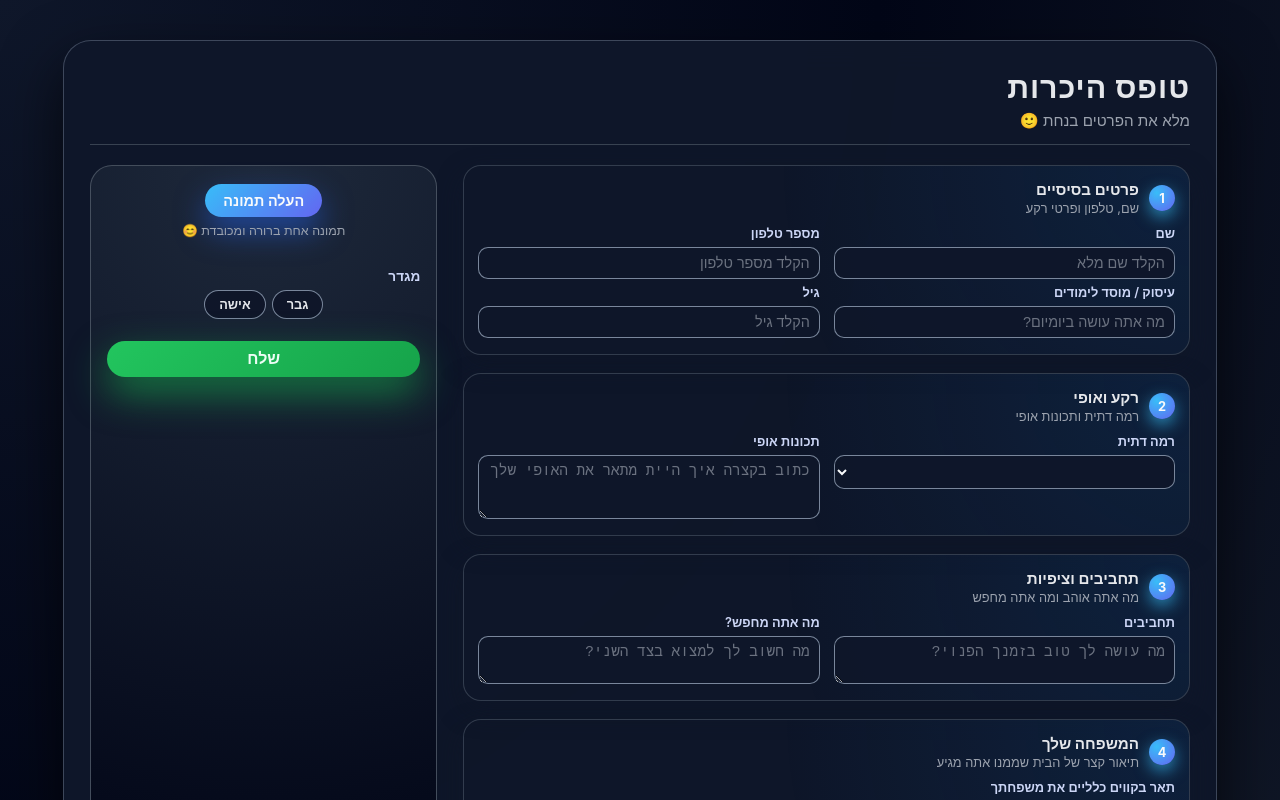
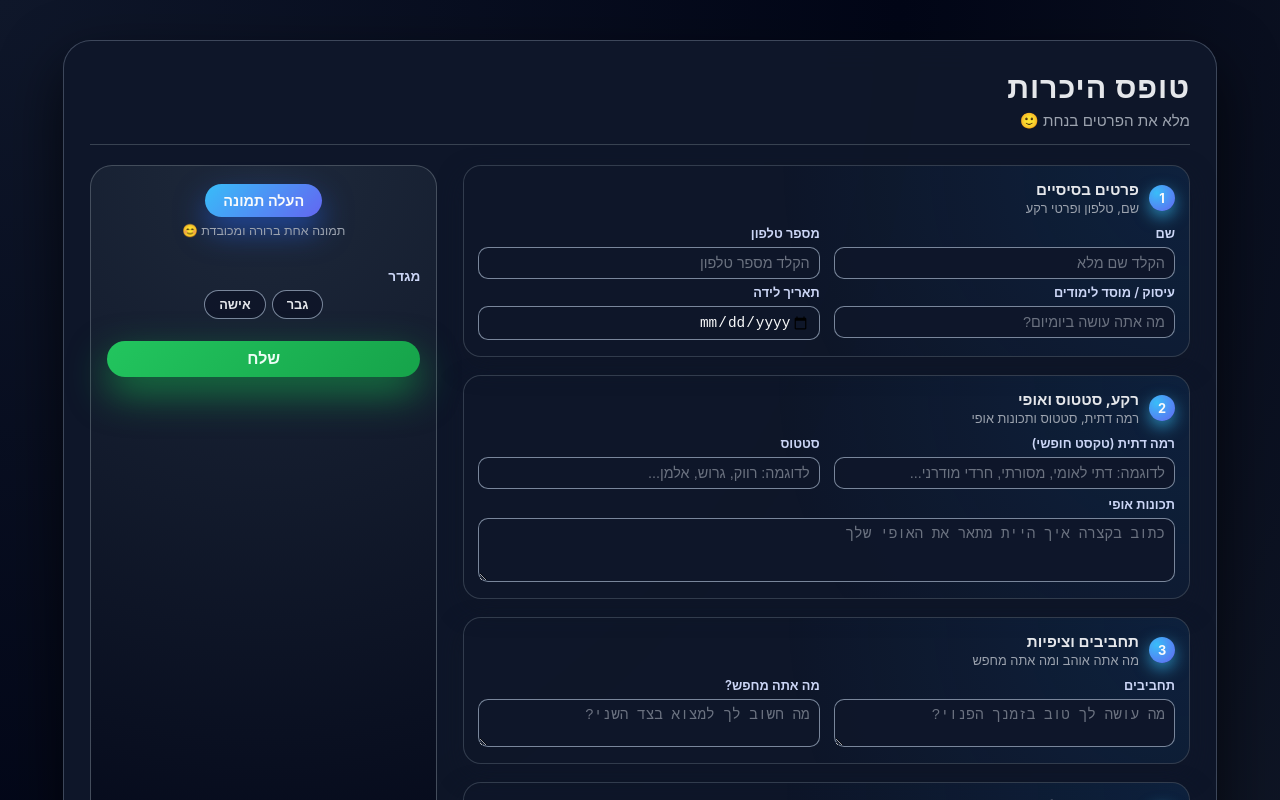
Before and after one commit to shilo123/server_ravakim, a Vue app: page / in a window 1280 px wide. Shown: the top 800 px of the page. Built offline with nearby package versions, Linux system fonts and the light colour scheme.

Commit message:
fix heroku oy settgs

```diff
--- a/src/components/Admin/Elements/DropdownComp.vue
+++ b/src/components/Admin/Elements/DropdownComp.vue
@@ -67,9 +67,9 @@ export default {
       if (typeof val === "string" && val === "Shiduh") {
         router.push(`/${val}`);
       } else if (val === "Delete") {
-        store.commit("UpdateState", true);
+        store.commit("UpdateState", { Delete: true });
       } else if (val === "Update") {
-        store.commit("UpdateState", true);
+        store.commit("UpdateState", { Update: true });
       }
     };
 
--- a/src/store/index.js
+++ b/src/store/index.js
@@ -18,9 +18,9 @@ export default createStore({
       state.activeIsh = val;
     },
     UpdateState(state, val) {
-      if (val === "Delete") {
+      if (val["Delete"]) {
         state.isDelete = val;
-      } else if (val === "Update") {
+      } else if (val["Update"]) {
         state.isUpdate = val;
       }
     },
--- a/src/views/HomeView.vue
+++ b/src/views/HomeView.vue
@@ -50,48 +50,53 @@
               </div>
 
               <div class="field">
-                <label>גיל</label>
+                <label>תאריך לידה</label>
                 <input
-                  v-model="Form.Age"
-                  type="number"
-                  placeholder="הקלד גיל"
+                  v-model="Form.BirthDate"
+                  type="date"
+                  placeholder="בחר תאריך לידה"
                 />
               </div>
             </div>
           </section>
 
-          <!-- סקשן 2: רקע דתי ואופי -->
+          <!-- סקשן 2: רקע דתי, סטטוס ואופי -->
           <section class="form-section">
             <div class="section-header">
               <div class="section-pill">2</div>
               <div class="section-text">
-                <h2>רקע ואופי</h2>
-                <p>רמה דתית ותכונות אופי</p>
+                <h2>רקע, סטטוס ואופי</h2>
+                <p>רמה דתית, סטטוס ותכונות אופי</p>
               </div>
             </div>
 
             <div class="grid-2">
               <div class="field">
-                <label>רמה דתית</label>
-                <select v-model="Form.RamaDatit">
-                  <option disabled value="">בחר רמה דתית</option>
-                  <option value="לא דתי">לא דתי</option>
-                  <option value="מסורתי">מסורתי</option>
-                  <option value="דתי לאומי">דתי לאומי</option>
-                  <option value="דתי">דתי</option>
-                  <option value="תורני">תורני</option>
-                  <option value="חרדי">חרדי</option>
-                </select>
+                <label>רמה דתית (טקסט חופשי)</label>
+                <input
+                  v-model="Form.RamaDatit"
+                  type="text"
+                  placeholder="לדוגמה: דתי לאומי, מסורתי, חרדי מודרני..."
+                />
               </div>
 
               <div class="field">
+                <label>סטטוס</label>
+                <input
+                  v-model="Form.Status"
+                  type="text"
+                  placeholder="לדוגמה: רווק, גרוש, אלמן..."
+                />
+              </div>
+            </div>
+
+            <div class="field" style="margin-top: 8px">
               <label>תכונות אופי</label>
               <textarea
                 v-model="Form.Ofi"
                 rows="3"
                 placeholder="כתוב בקצרה איך היית מתאר את האופי שלך"
               ></textarea>
-              </div>
             </div>
           </section>
 
@@ -222,8 +227,25 @@ export default {
     const LoadingB = ref(false);
 
     const showError = (msg) => {
-      window.$toast && window.$toast("העלאת התמונה נכשלה ❌ ", "error");
-      msg;
+      if (window.$toast) {
+        window.$toast(msg || "משהו השתבש ❌", "error");
+      } else {
+        alert(msg || "משהו השתבש ❌");
+      }
+    };
+
+    const calculateAgeFromBirthdate = (birthDateStr) => {
+      if (!birthDateStr) return null;
+      const birth = new Date(birthDateStr);
+      if (isNaN(birth.getTime())) return null;
+
+      const today = new Date();
+      let age = today.getFullYear() - birth.getFullYear();
+      const m = today.getMonth() - birth.getMonth();
+      if (m < 0 || (m === 0 && today.getDate() < birth.getDate())) {
+        age--;
+      }
+      return age;
     };
 
     const Submit = async () => {
@@ -234,8 +256,9 @@ export default {
           Form.Name &&
           Form.phone &&
           Form.IsuckOrMosadLimudim &&
-          Form.Age &&
+          Form.BirthDate &&
           Form.RamaDatit &&
+          Form.Status &&
           Form.Ofi &&
           Form.Hobits &&
           Form.MaMehapes &&
@@ -244,7 +267,14 @@ export default {
 
         if (bool) {
           if (Form.phone.length === 10) {
-            const { data } = await axios.post(URL + "ADDForm", Form);
+            // מכין payload לשרת, כולל חישוב גיל מתאריך לידה
+            const payload = { ...Form };
+            const age = calculateAgeFromBirthdate(Form.BirthDate);
+            if (age !== null) {
+              payload.Age = age;
+            }
+
+            const { data } = await axios.post(URL + "ADDForm", payload);
             LoadingB.value = false;
 
             if (data) {
@@ -263,8 +293,9 @@ export default {
           else if (!Form.phone) showError("לא מלאת מספר טלפון");
           else if (!Form.IsuckOrMosadLimudim)
             showError("לא מלאת עיסוק\\מוסד לימודים");
-          else if (!Form.Age) showError("לא מלאת גיל");
+          else if (!Form.BirthDate) showError("לא מלאת תאריך לידה");
           else if (!Form.RamaDatit) showError("לא מלאת רמה דתית");
+          else if (!Form.Status) showError("לא מלאת סטטוס");
           else if (!Form.Ofi) showError("לא מלאת אופי");
           else if (!Form.Hobits) showError("לא מלאת תחביבים");
           else if (!Form.MaMehapes) showError("לא אמרת מה אתה מחפש");
@@ -297,14 +328,9 @@ export default {
         const formData = new FormData();
         formData.append("file", file);
 
-        const { data } = await axios.post(
-          "/postFilee",
-          // "https://server-ravakim-10c1effbda77.herokuapp.com/postFilee",
-          formData,
-          {
+        const { data } = await axios.post("/postFilee", formData, {
           headers: { "Content-Type": "multipart/form-data" },
-          }
-        );
+        });
 
         GetPiccher(data);
       } catch (e) {
@@ -328,6 +354,7 @@ export default {
 </script>
 
 <style scoped lang="scss">
+/* כל ה-CSS כמו שהיה אצלך, לא נגעתי בו */
 .page-wrapper {
   min-height: 100vh;
   padding: 40px 16px;
@@ -342,7 +369,6 @@ export default {
   );
 }
 
-/* כרטיס הטופס */
 .form-card {
   width: 100%;
   max-width: 1100px;
@@ -355,7 +381,6 @@ export default {
   color: #e5e7eb;
 }
 
-/* כותרת */
 .form-header {
   border-bottom: 1px solid rgba(75, 85, 99, 0.7);
   padding-bottom: 14px;
@@ -375,7 +400,6 @@ export default {
   color: #9ca3af;
 }
 
-/* תוכן – גריד */
 .form-content {
   display: grid;
   grid-template-columns: minmax(0, 2.3fr) minmax(260px, 1.1fr);
@@ -383,14 +407,12 @@ export default {
   margin-top: 10px;
 }
 
-/* צד שמאל – עיצוב חדש */
 .form-main {
   display: flex;
   flex-direction: column;
   gap: 18px;
 }
 
-/* סקשנים */
 .form-section {
   background: radial-gradient(
     circle at top right,
@@ -403,7 +425,6 @@ export default {
   box-shadow: 0 10px 24px rgba(15, 23, 42, 0.7);
 }
 
-/* כותרת של כל סקשן */
 .section-header {
   display: flex;
   align-items: center;
@@ -438,7 +459,6 @@ export default {
   color: #9ca3af;
 }
 
-/* גריד שדות */
 .grid-2 {
   display: grid;
   grid-template-columns: repeat(2, minmax(0, 1fr));
@@ -446,7 +466,6 @@ export default {
   margin-top: 6px;
 }
 
-/* שדות */
 .field {
   display: flex;
   flex-direction: column;
@@ -491,7 +510,6 @@ export default {
   resize: vertical;
 }
 
-/* צד ימין */
 .form-side {
   background: radial-gradient(circle at top, #1e293b, #020617);
   border-radius: 22px;
@@ -503,7 +521,6 @@ export default {
   gap: 18px;
 }
 
-/* תמונה */
 .avatar-section {
   width: 100%;
   display: flex;
@@ -535,7 +552,6 @@ export default {
   object-fit: cover;
 }
 
-/* upload */
 .upload-box {
   text-align: center;
 }
@@ -568,7 +584,6 @@ export default {
   color: #9ca3af;
 }
 
-/* מגדר */
 .gender-section {
   width: 100%;
 }
@@ -613,7 +628,6 @@ export default {
   box-shadow: 0 10px 24px rgba(56, 189, 248, 0.55);
 }
 
-/* כפתור שליחה */
 .submit-btn {
   margin-top: 4px;
   width: 100%;
@@ -642,7 +656,6 @@ export default {
   box-shadow: none;
 }
 
-/* מסך תודה */
 .thank-you {
   min-height: 100vh;
   padding: 40px 16px;
@@ -678,7 +691,6 @@ export default {
   color: #9ca3af;
 }
 
-/* רספונסיביות */
 @media (max-width: 900px) {
   .form-content {
     grid-template-columns: 1fr;
```
Lines whose indentation alone changed are shown as unchanged.
